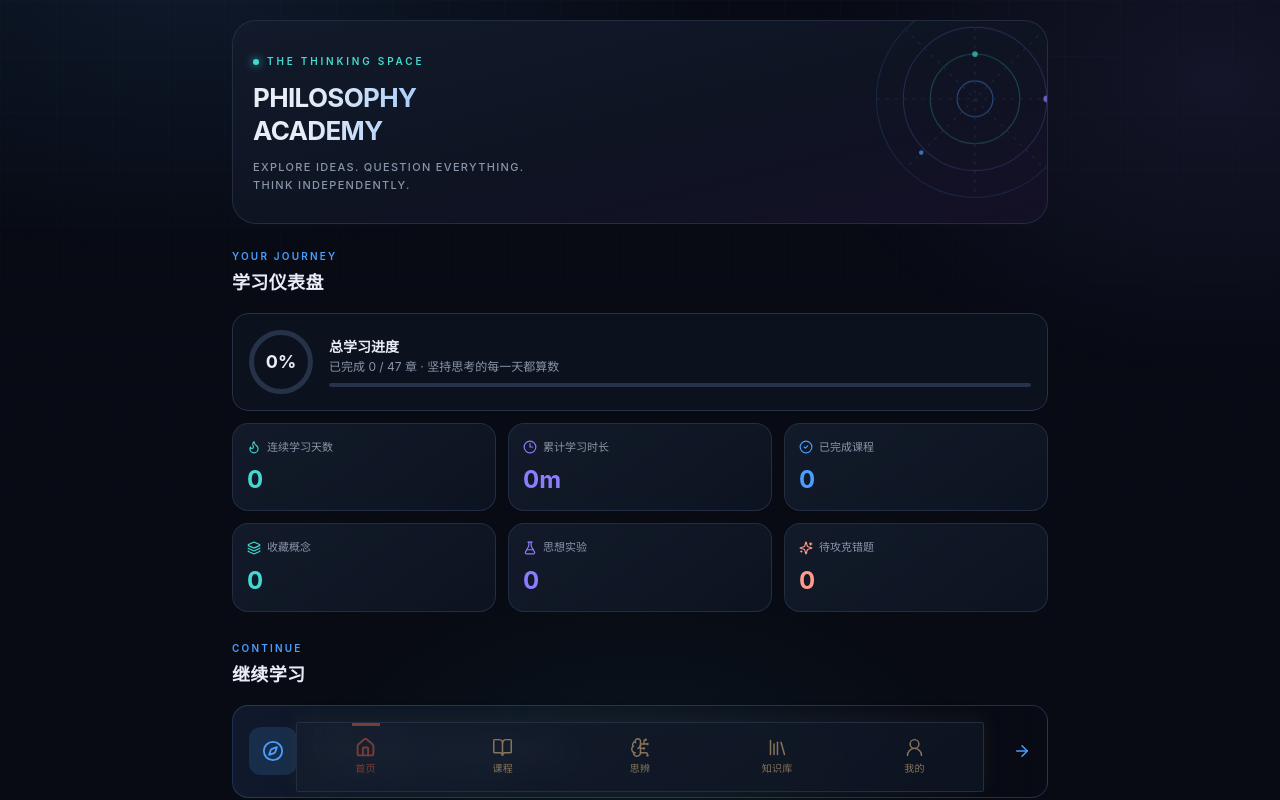
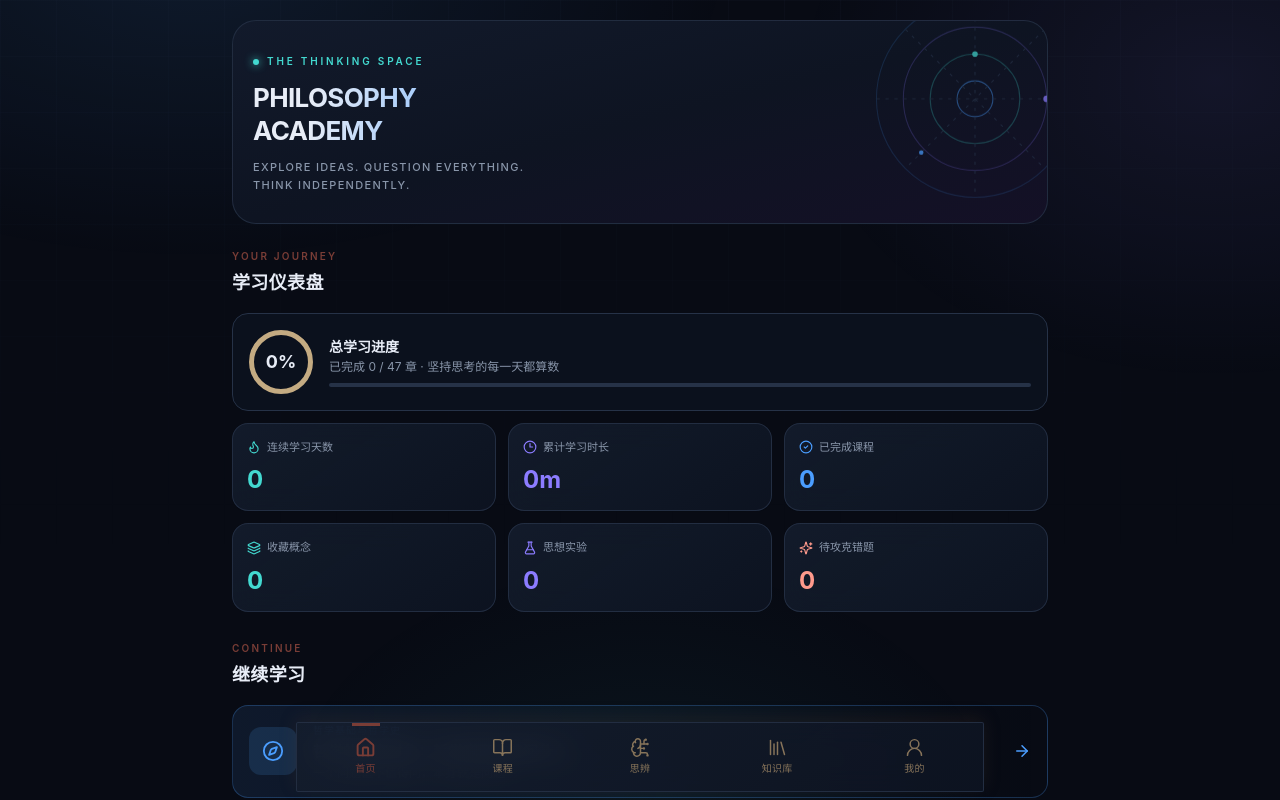
Before and after one commit to x13502239474-oss/philosophy-academy, a React (Vite) app: page /course/1 in a window 1280 px wide. Shown: the top 800 px of the page. Built offline with nearby package versions, Linux system fonts and the light colour scheme.

Commit message:
Sync src/components/ui.tsx

```diff
--- a/src/components/ui.tsx
+++ b/src/components/ui.tsx
@@ -4,7 +4,7 @@ export function SectionHeader({ eyebrow, title, action }: { eyebrow?: string; ti
   return (
     <div className="mb-4 flex items-end justify-between gap-3">
       <div>
-        {eyebrow && <div className="mb-1 text-[10px] font-semibold uppercase tracking-[.22em] text-[#4B9EFF]">{eyebrow}</div>}
+        {eyebrow && <div className="mb-1 text-[10px] font-semibold uppercase tracking-[.22em] text-[#793D36]">{eyebrow}</div>}
         <h2 className="section-title">{title}</h2>
       </div>
       {action}
@@ -12,13 +12,13 @@ export function SectionHeader({ eyebrow, title, action }: { eyebrow?: string; ti
   )
 }
 
-export function ProgressRing({ value, size = 56, stroke = 4, color = '#4B9EFF' }: { value: number; size?: number; stroke?: number; color?: string }) {
+export function ProgressRing({ value, size = 56, stroke = 4, color = '#793D36' }: { value: number; size?: number; stroke?: number; color?: string }) {
   const r = (size - stroke) / 2
   const c = 2 * Math.PI * r
   const v = Math.max(0, Math.min(100, value))
   return (
     <svg width={size} height={size} className="-rotate-90">
-      <circle cx={size/2} cy={size/2} r={r} fill="none" stroke="#263247" strokeWidth={stroke} />
+      <circle cx={size/2} cy={size/2} r={r} fill="none" stroke="#C4AB82" strokeWidth={stroke} />
       <circle cx={size/2} cy={size/2} r={r} fill="none" stroke={color} strokeWidth={stroke}
         strokeDasharray={c} strokeDashoffset={c - (v/100)*c} strokeLinecap="round"
         style={{ transition: 'stroke-dashoffset .6s ease' }} />
@@ -29,7 +29,7 @@ export function ProgressRing({ value, size = 56, stroke = 4, color = '#4B9EFF' }
 export function EmptyState({ icon, text }: { icon: ReactNode; text: string }) {
   return (
     <div className="flex flex-col items-center justify-center py-14 text-center">
-      <div className="mb-3 text-[#4B9EFF] opacity-60">{icon}</div>
+      <div className="mb-3 text-[#793D36] opacity-60">{icon}</div>
       <p className="text-sm muted">{text}</p>
     </div>
   )
```
